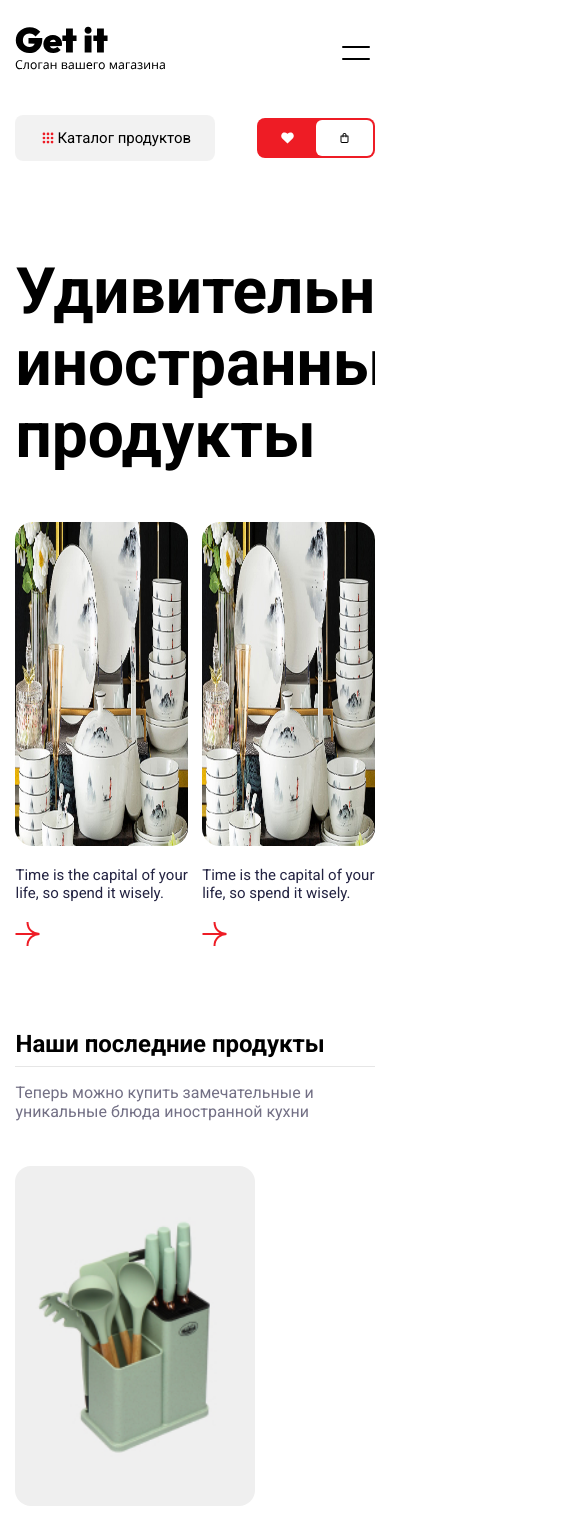
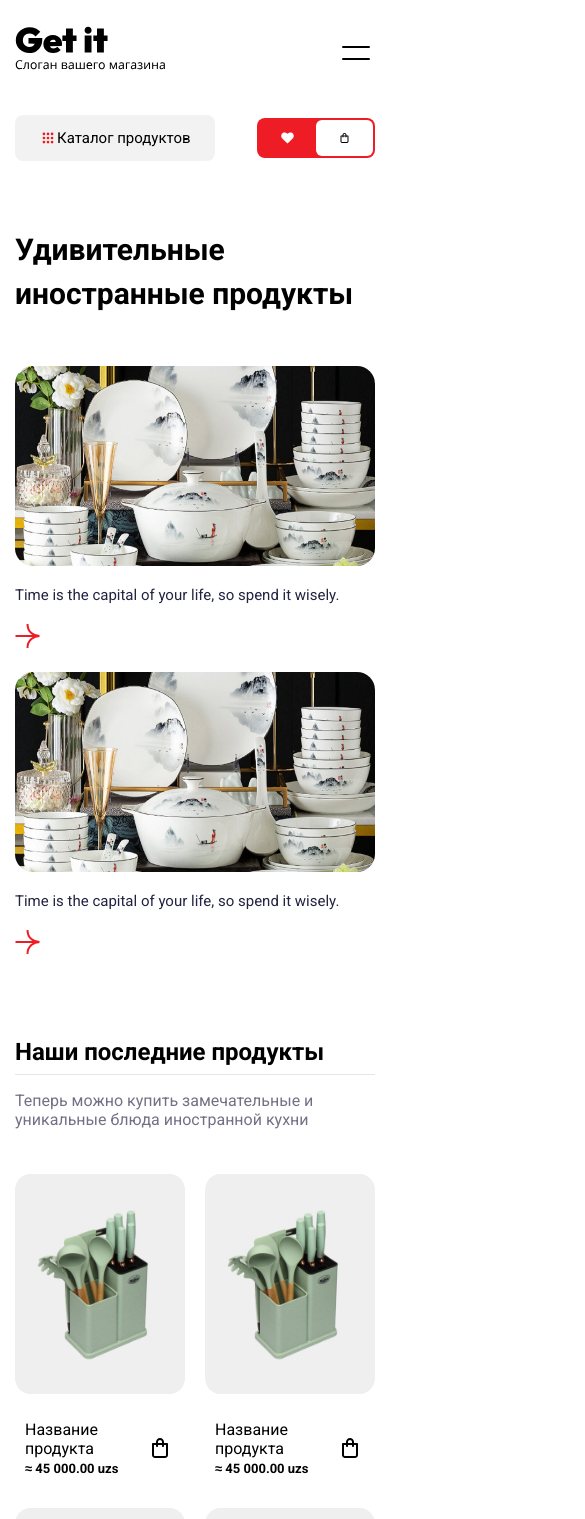
Before and after one commit to AzizbekGitHub99/inhouse-GETTER, a Next.js app: page / in a window 390 px wide. Shown: the top 1519 px of the page, 585 px wide, since content can reach past the window. Built offline with nearby package versions, Linux system fonts and the light colour scheme.

Commit message:
18.07.2024  18:20

```diff
--- a/src/app/(root)/(home)/home.scss
+++ b/src/app/(root)/(home)/home.scss
@@ -24,7 +24,7 @@
             object-fit: cover;
           }
         }
-        svg{
+        svg {
           margin-left: 20px;
         }
       }
@@ -46,7 +46,7 @@
       }
       svg {
         cursor: pointer;
-        transition: .3s linear;
+        transition: 0.3s linear;
       }
     }
   }
@@ -144,6 +144,7 @@
       button {
         display: flex;
         padding: 10px;
+        align-items: center;
         gap: 5px;
         background: #ee1c251a;
         border-radius: 8px;
@@ -151,3 +152,130 @@
     }
   }
 }
+
+@media (max-width: 1100px) {
+  .hero {
+    &__title {
+      font-size: 40px;
+      line-height: 50px;
+    }
+    &__cards {
+      display: flex;
+      gap: 20px;
+      &__card {
+        .image-box {
+          height: 280px;
+        }
+      }
+    }
+  }
+
+  .last-products {
+    &__wrapper {
+      gap: 8px;
+    }
+  }
+
+  .advertising {
+    display: none;
+  }
+
+  .collection {
+    &__cards {
+      &__card {
+        .image-box {
+          height: 280px;
+        }
+      }
+    }
+  }
+}
+
+@media (max-width: 750px) {
+  .hero {
+    &__title {
+      font-size: 30px;
+      line-height: 44px;
+    }
+    &__cards {
+      &__card {
+        .image-box {
+          height: 230px;
+        }
+      }
+    }
+  }
+
+  .collection {
+    &__cards {
+      &__card {
+        .image-box {
+          height: 230px;
+        }
+      }
+    }
+  }
+}
+
+@media (max-width: 550px) {
+  .hero {
+    &__title {
+      font-size: 30px;
+      line-height: 44px;
+    }
+    &__cards {
+      flex-wrap: wrap;
+      &__card {
+        flex-grow: 1;
+        width: 100%;
+        .image-box {
+          height: 200px;
+        }
+      }
+    }
+  }
+  .last-products {
+    &__wrapper {
+      gap: 5px;
+    }
+  }
+
+  .collection {
+    &__cards {
+      flex-wrap: wrap;
+      &__card {
+        flex-grow: 1;
+        width: 100%;
+        .image-box {
+          height: 200px;
+        }
+      }
+    }
+  }
+}
+
+@media (max-width: 370px) {
+  .hero {
+    &__title {
+      font-size: 28px;
+      line-height: 34px;
+    }
+    &__cards {
+      &__card {
+        .image-box {
+          height: 170px;
+        }
+      }
+    }
+  }
+
+  .collection {
+    &__cards {
+      &__card {
+        .image-box {
+          height: 170px;
+        }
+      }
+    }
+  }
+}
--- a/src/app/(root)/catalog/page.tsx
+++ b/src/app/(root)/catalog/page.tsx
@@ -19,7 +19,7 @@ const CatalogPage = () => {
   return (
     <Fragment>
       <section className="main-section">
-        <div className="container flex">
+        <div className="container sides-container">
           <div className="aside left">
             <h3>Фильтр</h3>
             <ul>
--- a/src/app/globals.css
+++ b/src/app/globals.css
@@ -60,6 +60,11 @@ input {
     width: 96%;
   }
 }
+@media (max-width: 440px){
+  .container{
+    width: 360px;
+  }
+}
 @media (max-width: 1300px){
   .container .left{
     width: 210px;
--- a/src/components/header/header.scss
+++ b/src/components/header/header.scss
@@ -98,7 +98,7 @@ header {
           display: none;
           position: absolute;
           top: 160px;
-          right: -500px;
+          right: -700px;
           background-color: white;
           width: 100%;
           text-align: center;
--- a/src/components/productCard/productCard.scss
+++ b/src/components/productCard/productCard.scss
@@ -4,21 +4,22 @@
   border-radius: 16px;
   transition: all 0.3s linear;
   min-width: 240px;
-  // margin: 0 auto;
   &__head {
     position: relative;
     border-radius: 16px;
     overflow: hidden;
     height: 340px;
-    max-width: 320px;
-    min-width: 240px;
+    // max-width: 320px;
     width: 100%;
-    img{
-      transition: transform .3s linear;
-      object-fit: cover;
+    min-width: 170px;
+    background-color: #efefef;
+    img {
+      transition: transform 0.3s linear;
+      object-fit: contain;
+      object-position: center;
     }
   }
-  .dis{
+  .dis {
     &::after {
       content: "Скидка: 10%";
       top: 20px;
@@ -44,47 +45,69 @@
       span {
         font-weight: 700;
         font-size: 13px;
-        transition: all .3s linear;
+        transition: all 0.3s linear;
       }
     }
-    .to-cart{
+    .to-cart {
       height: 38px;
       width: 38px;
       border-radius: 12px;
       display: grid;
       place-items: center;
-      transition: .1s linear;
-      svg{
-        transition: all .2s linear;
-        &:last-child{
+      transition: 0.1s linear;
+      svg {
+        transition: all 0.2s linear;
+        &:last-child {
           display: none;
         }
       }
-      &:hover{
+      &:hover {
         background-color: var(--main-color-opacity);
-        svg{
-          &:first-child{
+        svg {
+          &:first-child {
             display: none;
           }
-          &:last-child{
+          &:last-child {
             display: inline-block;
           }
-
         }
-
       }
     }
   }
   &:hover {
-    .product-card__head{
-      img{
+    .product-card__head {
+      img {
         transform: scale(1.1);
       }
     }
-    p{
-      span{
+    p {
+      span {
         color: var(--main-color);
       }
     }
   }
 }
+
+@media (max-width: 1000px) {
+  .product-card {
+    min-width: 170px;
+    &__head {
+      position: relative;
+      border-radius: 16px;
+      overflow: hidden;
+      height: 300px;
+      width: 100%;
+    }
+  }
+}
+@media (max-width: 500px) {
+  .product-card {
+    max-width: 170px;
+    &__head {
+      position: relative;
+      border-radius: 16px;
+      overflow: hidden;
+      height: 220px;
+    }
+  }
+}
--- a/src/components/swiper/index.tsx
+++ b/src/components/swiper/index.tsx
@@ -33,7 +33,7 @@ const SwiperDis = () => {
             slidesPerView: 3,
             spaceBetween: 20
           },
-          500: {
+          600: {
             slidesPerView: 2,
             spaceBetween: 20
           },
```
Also changed, not shown: src/app/(root)/catalog/catalog.scss (+19 -3 lines).
